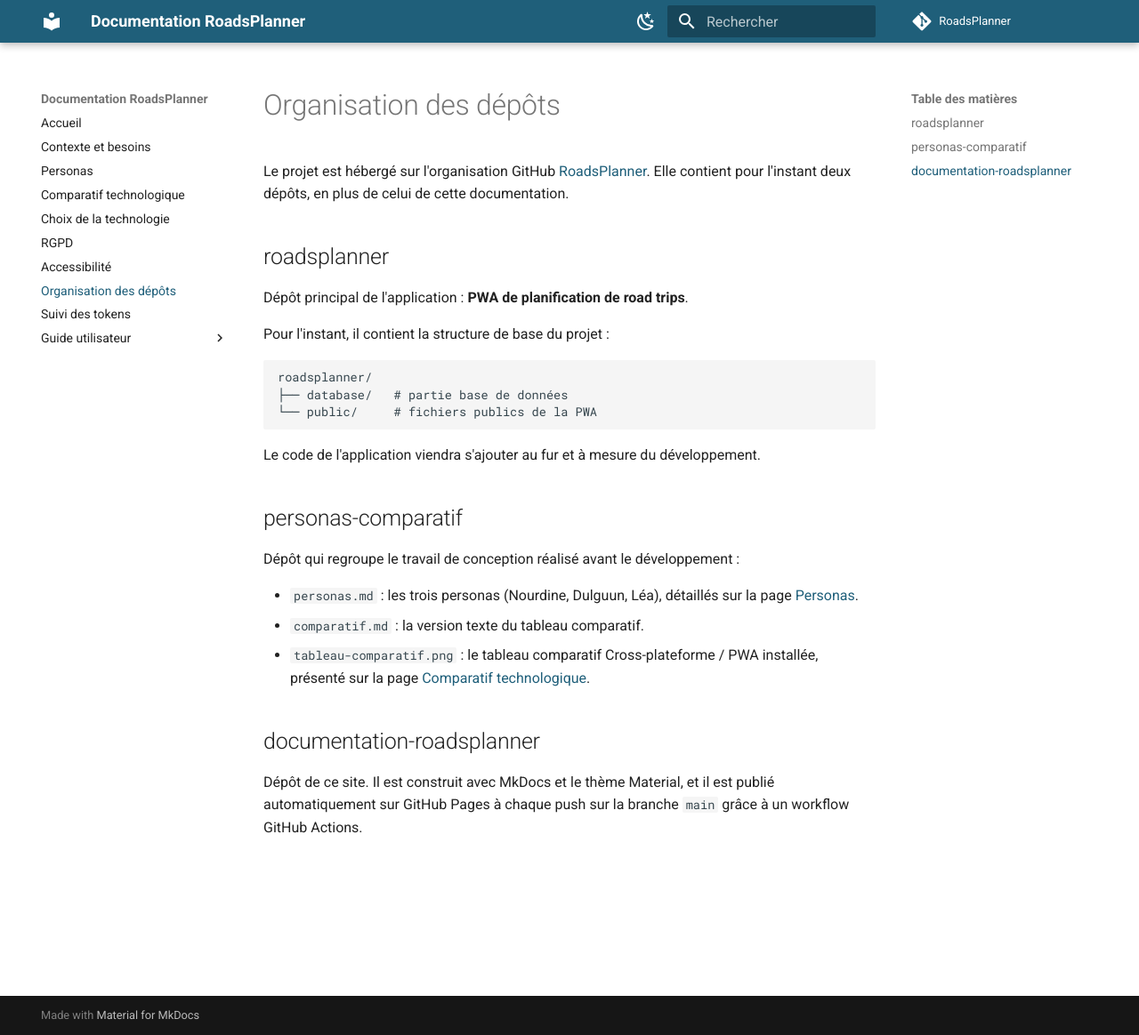
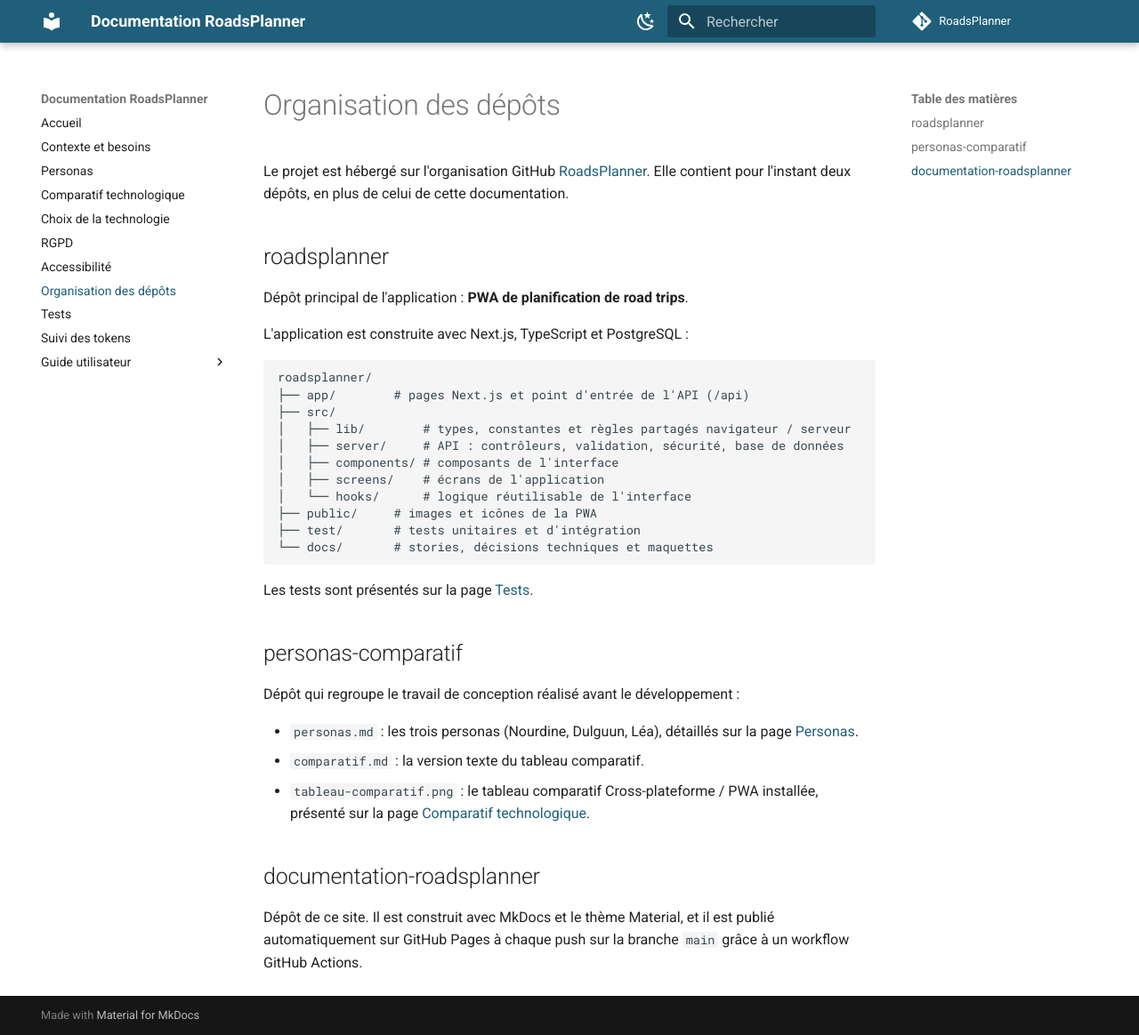
Before and after one commit to RoadsPlanner/documentation-roadsplanner, an MkDocs documentation site: the page built from docs/depots.md, in a window 1280 px wide and 1164 px high. Shown: the whole window at 89% size. Built offline with MkDocs 1.6.1 and Material for MkDocs 9.7.7, drawn with Linux system fonts in a browser that asks for light colours.

Commit message:
Ajout d'une page sur les tests et mise à jour de l'organisation des dépôts

````diff
--- a/docs/depots.md
+++ b/docs/depots.md
@@ -6,15 +6,23 @@ Le projet est hébergé sur l'organisation GitHub [RoadsPlanner](https://github.
 
 Dépôt principal de l'application : **PWA de planification de road trips**.
 
-Pour l'instant, il contient la structure de base du projet :
+L'application est construite avec Next.js, TypeScript et PostgreSQL :
 
 ```
 roadsplanner/
-├── database/   # partie base de données
-└── public/     # fichiers publics de la PWA
+├── app/        # pages Next.js et point d'entrée de l'API (/api)
+├── src/
+│   ├── lib/        # types, constantes et règles partagés navigateur / serveur
+│   ├── server/     # API : contrôleurs, validation, sécurité, base de données
+│   ├── components/ # composants de l'interface
+│   ├── screens/    # écrans de l'application
+│   └── hooks/      # logique réutilisable de l'interface
+├── public/     # images et icônes de la PWA
+├── test/       # tests unitaires et d'intégration
+└── docs/       # stories, décisions techniques et maquettes
 ```
 
-Le code de l'application viendra s'ajouter au fur et à mesure du développement.
+Les tests sont présentés sur la page [Tests](tests.md).
 
 ## personas-comparatif
 
--- a/mkdocs.yml
+++ b/mkdocs.yml
@@ -11,6 +11,7 @@ nav :
   - RGPD : rgpd.md
   - Accessibilité : accessibilite.md
   - Organisation des dépôts : depots.md
+  - Tests : tests.md
   - Suivi des tokens : suivi-tokens.md
   - Guide utilisateur:
       - Introduction: guide-utilisateur/index.md
````
Also changed, not shown: docs/tests.md (added, +61 -0 lines).
